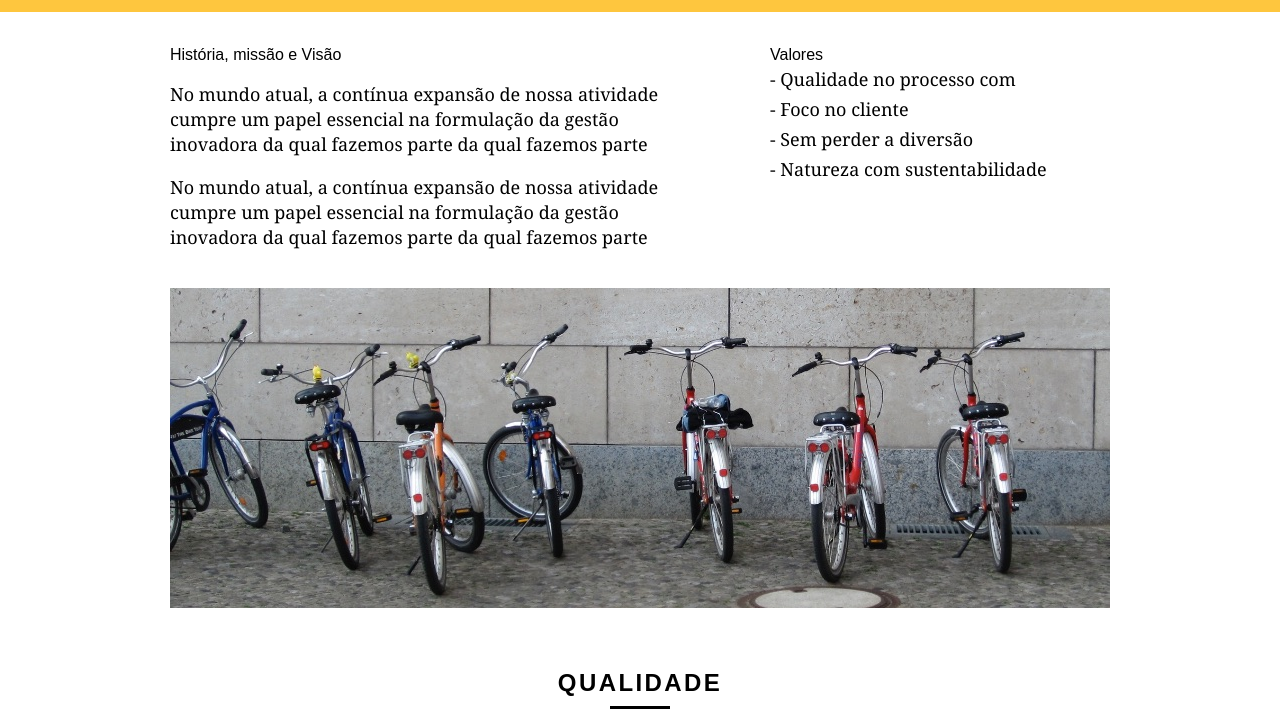
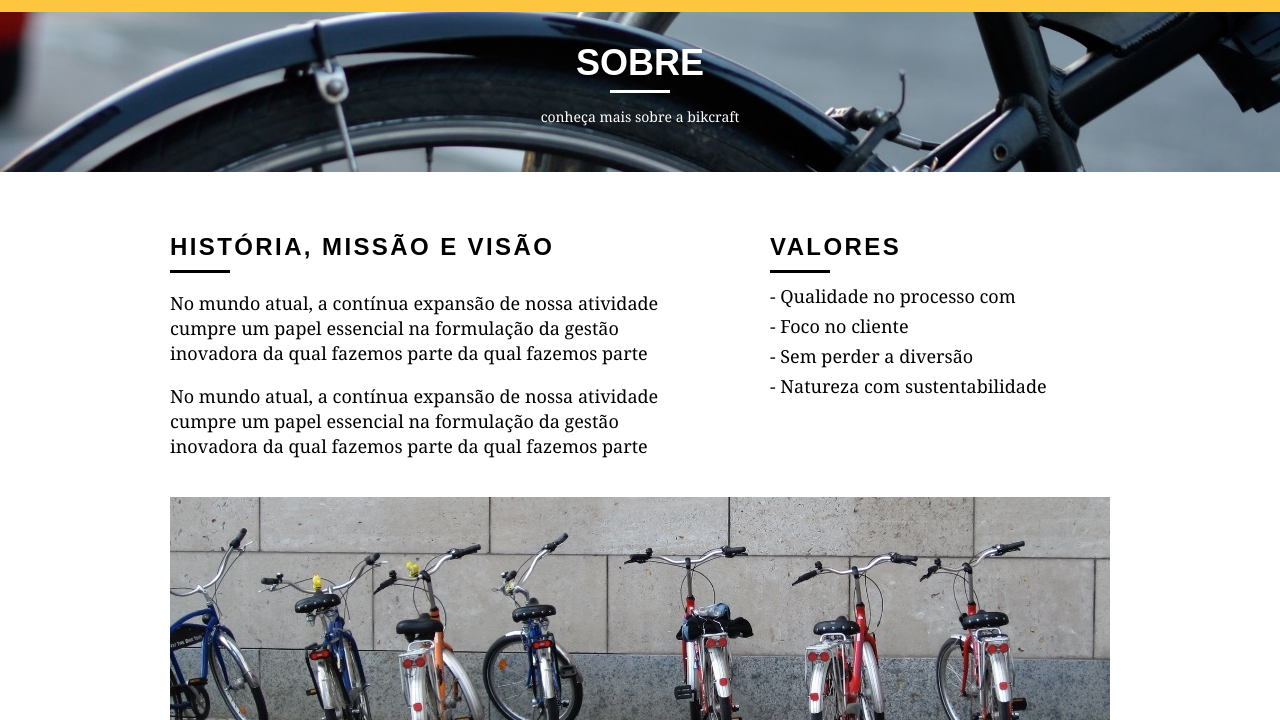
Before and after one commit to tamiresCavalcante/Projeto-venda-de-Bicicleta, a plain HTML site: page sobre.html in a window 1280 px wide. Shown: the part 80-800 px from the top of the page. Drawn offline with Linux system fonts and the light colour scheme; files whose address does not match are found by name.

Commit message:
Add files via upload

```diff
--- a/style.css
+++ b/style.css
@@ -81,6 +81,10 @@ p {
     color: #fff;
 }
 
+.header_menu ul li a.menu_ativo {
+    color: #fff;
+}
+
 .introducao {
     width: 100%;
     height: 380px;
@@ -125,6 +129,50 @@ p {
     font-size: 14px;
     text-transform: uppercase;
     letter-spacing: .1em;
+}
+
+/*Introdução Interna*/
+
+.introducao-interna {
+    width: 100%;
+    margin-top: 92px;
+    height: 160px;
+    text-align: center;
+    color: #fff;
+    padding-top: 30px;
+}
+
+.introducao-interna h1 {
+    font-size: 36px;
+    font-weight: bold;
+    text-transform: uppercase;
+}
+
+.introducao-interna h1:after {
+    content: "";
+    display: block;
+    width: 60px;
+    height: 3px;
+    background: #fff;
+    margin: 6px auto 10px auto;
+}
+
+.subtitulo-interno {
+    font-size: 24px;
+    line-height: 30px;
+    font-weight: bold;
+    letter-spacing: .1em;
+    color: #000;
+    text-transform: uppercase;
+}
+
+.subtitulo-interno:after {
+    content: "";
+    display: block;
+    width: 60px;
+    height: 3px;
+    background: #000;
+    margin: 8px 0;
 }
 
 /*Produtos*/
@@ -227,6 +275,7 @@ p {
 
 .qualidade_lista {
     padding-top: 20px;
+    overflow: auto;
 }
 
 .qualidade_lista li {
```
